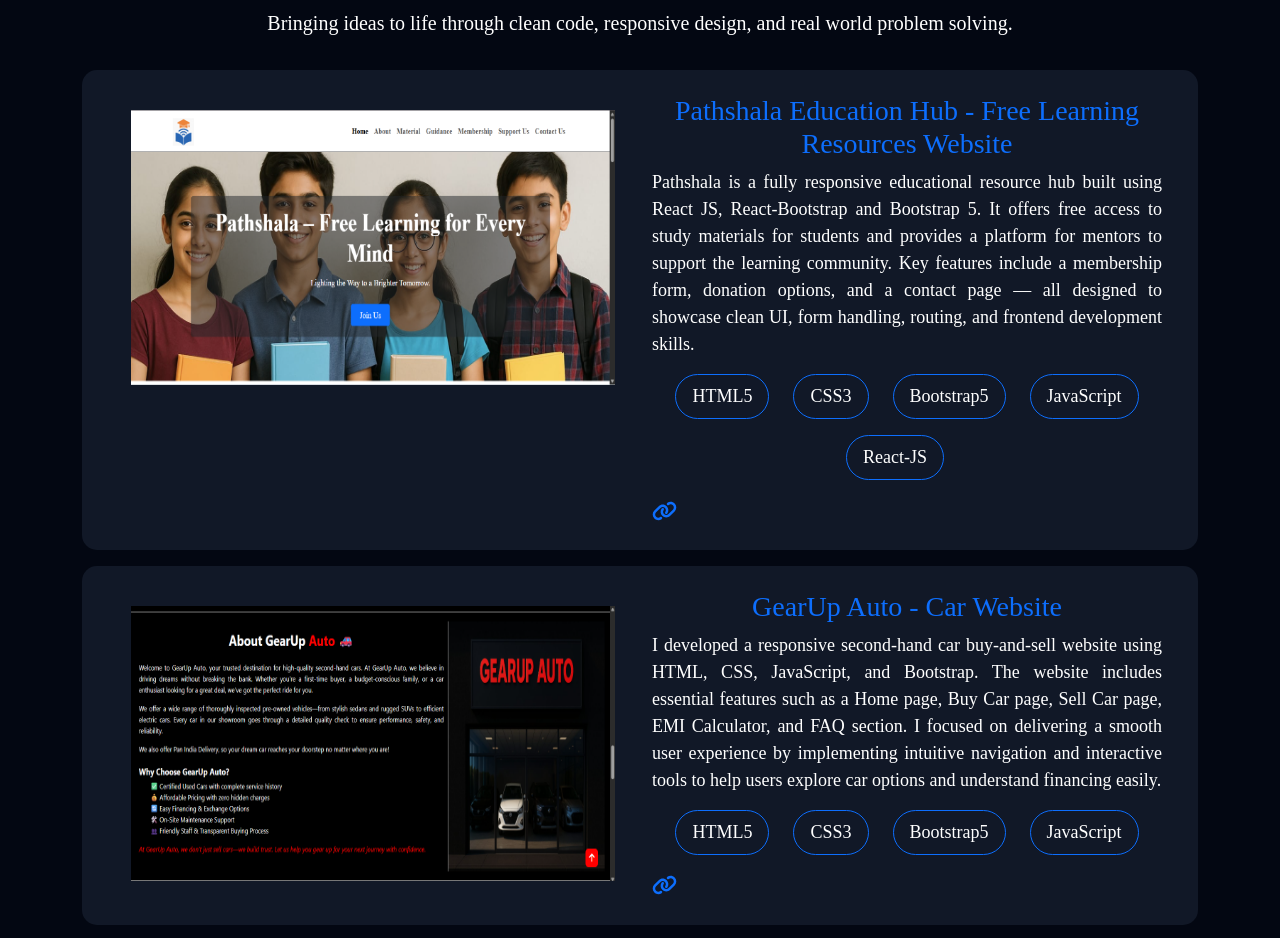
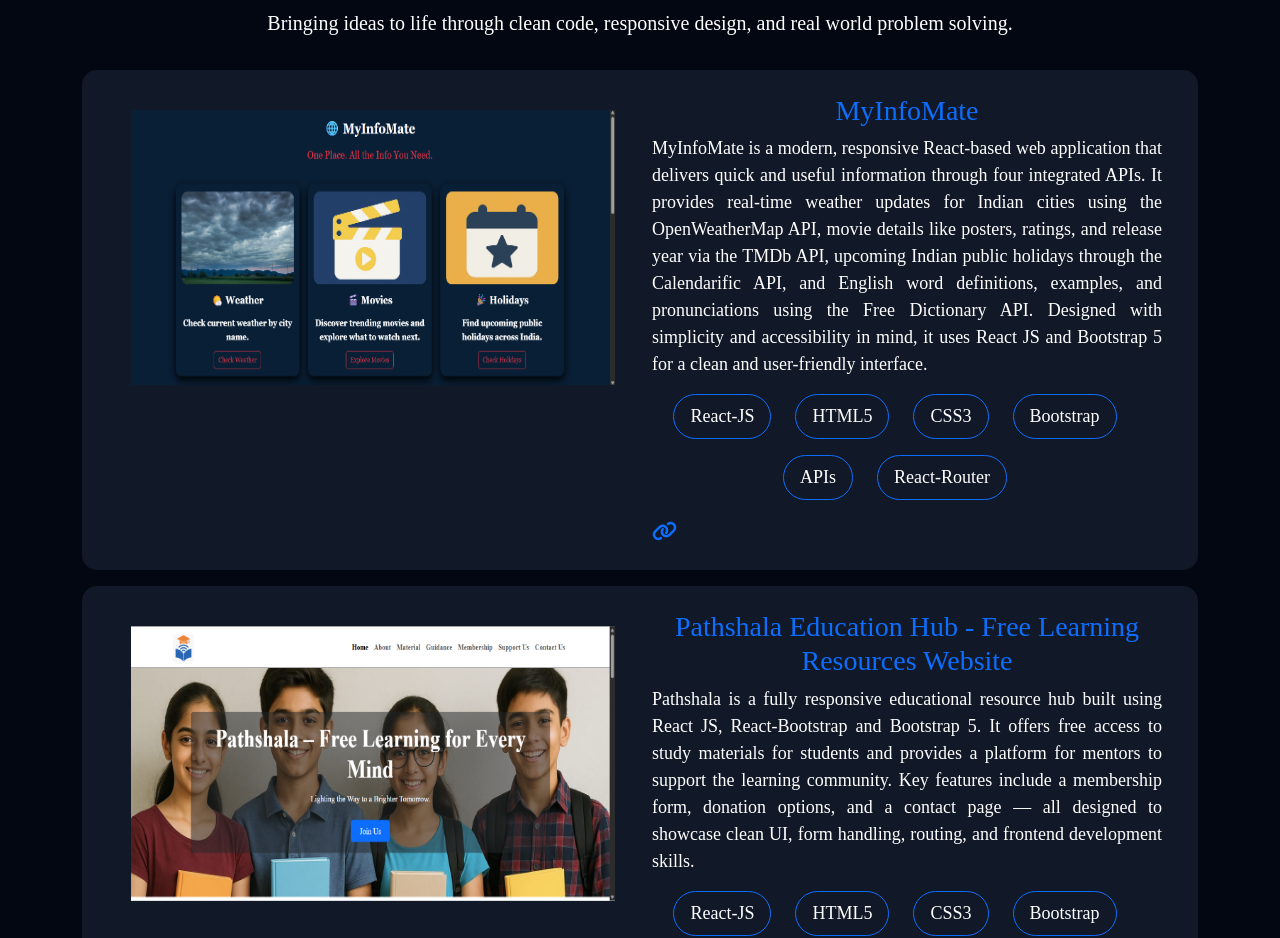
Before and after one commit to MohdMunafKhan/Personal-Portfolio, a React (Vite) app: page / in a window 1280 px wide. Shown: the part 2497-3435 px from the top of the page. Built offline with nearby package versions, Linux system fonts and the light colour scheme.

Commit message:
Updated feature/bugfix/changes

```diff
--- a/src/components/Projects.jsx
+++ b/src/components/Projects.jsx
@@ -3,7 +3,8 @@ import 'bootstrap/dist/css/bootstrap.min.css';
 import '../App.css';
 import proj1 from '../images/restro-img.png';
 import proj2 from '../images/gearup-auto-img.png';
-import proj3 from '../images/pathshala.png'
+import proj3 from '../images/pathshala.png';
+import proj4 from '../images/infomate-img.png';
 import { FontAwesomeIcon } from '@fortawesome/react-fontawesome';
 import { faLink } from '@fortawesome/free-solid-svg-icons';
 
@@ -20,6 +21,28 @@ const Projects = () => {
 
         <div className="row mx-auto p-4 mb-3 project-box">
           <div className="col-md-6 text-center pt-3 mb-3 project-box-img">
+            <img src={proj4} alt="project-image" className='img-fluid' />
+          </div>
+          <div className="col-md-6 project-box-txt">
+            <h3 className='text-center text-primary'>MyInfoMate</h3>
+            <p>MyInfoMate is a modern, responsive React-based web application that delivers quick and useful information through four integrated APIs. It provides real-time weather updates for Indian cities using the OpenWeatherMap API, movie details like posters, ratings, and release year via the TMDb API, upcoming Indian public holidays through the Calendarific API, and English word definitions, examples, and pronunciations using the Free Dictionary API. Designed with simplicity and accessibility in mind, it uses React JS and Bootstrap 5 for a clean and user-friendly interface.</p>
+
+            <div className="d-flex justify-content-center flex-wrap project-box-skill-2">
+              <p className='px-3 py-2 me-4 border border-primary rounded-pill'>React-JS</p>
+              <p className='px-3 py-2 me-4 border border-primary rounded-pill'>HTML5</p>
+              <p className='px-3 py-2 me-4 border border-primary rounded-pill'>CSS3</p>
+              <p className='px-3 py-2 me-4 border border-primary rounded-pill'>Bootstrap</p>
+              <p className='px-3 py-2 me-4 border border-primary rounded-pill'>APIs</p>
+              <p className='px-3 py-2 me-4 border border-primary rounded-pill'>React-Router</p>
+
+            </div>
+
+            <a href="https://my-info-mate.netlify.app/" target='_blank'><FontAwesomeIcon icon={faLink} /></a>
+          </div>
+        </div>
+
+        <div className="row mx-auto p-4 mb-3 project-box">
+          <div className="col-md-6 text-center pt-3 mb-3 project-box-img">
             <img src={proj3} alt="project-image" className='img-fluid' />
           </div>
           <div className="col-md-6 project-box-txt">
@@ -27,12 +50,11 @@ const Projects = () => {
             <p>Pathshala is a fully responsive educational resource hub built using React JS, React-Bootstrap and Bootstrap 5. It offers free access to study materials for students and provides a platform for mentors to support the learning community. Key features include a membership form, donation options, and a contact page — all designed to showcase clean UI, form handling, routing, and frontend development skills.</p>
 
             <div className="d-flex justify-content-center flex-wrap project-box-skill-2">
+              <p className='px-3 py-2 me-4 border border-primary rounded-pill'>React-JS</p>
               <p className='px-3 py-2 me-4 border border-primary rounded-pill'>HTML5</p>
               <p className='px-3 py-2 me-4 border border-primary rounded-pill'>CSS3</p>
-              <p className='px-3 py-2 me-4 border border-primary rounded-pill'>Bootstrap5</p>
-              <p className='px-3 py-2 border border-primary rounded-pill'>JavaScript</p>
-              <p className='px-3 py-2 me-4 border border-primary rounded-pill'>React-JS</p>
-
+              <p className='px-3 py-2 me-4 border border-primary rounded-pill'>Bootstrap</p>
+              <p className='px-3 py-2 border border-primary rounded-pill'>React-Router</p>
             </div>
 
             <a href="https://pathshala-edu-hub.netlify.app/" target='_blank'><FontAwesomeIcon icon={faLink} /></a>
```
Also changed, not shown: src/images/infomate-img.png (added).
